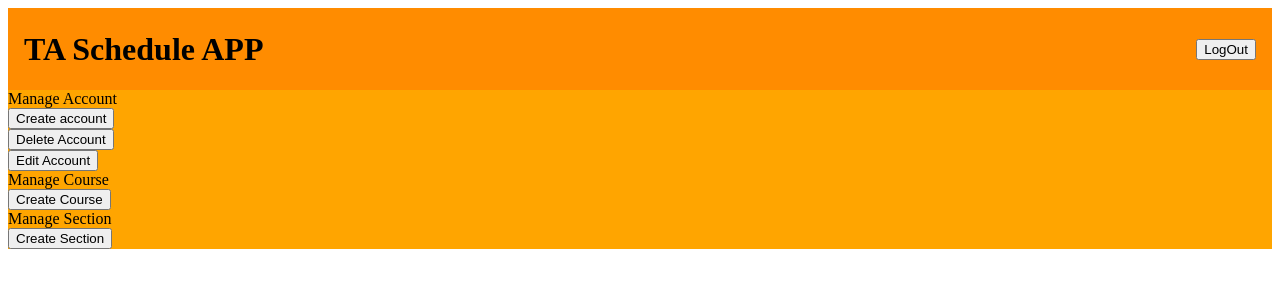
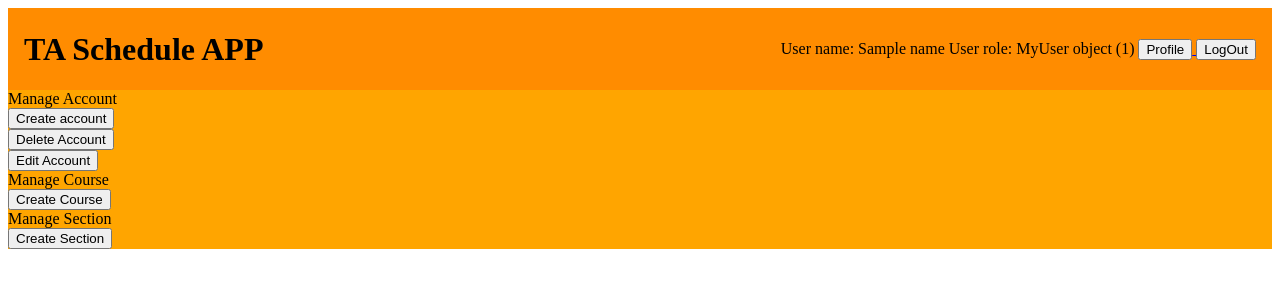
Before and after one commit to Iynsoo/ExplicitBadger, a Django app: template templates/home_admin.html in a window 1280 px wide. Shown: the top 300 px of the page. Run offline with Django 4.2, Linux system fonts and the light colour scheme; data comes from the database, SQL or seed files in the repository; tables that the repository leaves empty hold one stand-in row (values such as "Sample post"); the template is opened without the code that fills it: values that come from a table or form of the project are taken from there, most other values are stand-ins (such as "Sample title", 1, 10 or a date in 2020); parts of the project's set-up code (start-up, migrations or seed data) failed here and were passed over.

Commit message:
now in header present username and role and when click the profile button move the the profile.html page

```diff
--- a/templates/home_admin.html
+++ b/templates/home_admin.html
@@ -20,9 +20,22 @@
 <header>
 <h1>TA Schedule APP</h1>
     <nav>
-        <a href="../">
-            <button>LogOut</button>
-        </a>
+        <span>
+            User name: {{ name }}
+        </span>
+        <span>
+            User role: {{ role }}
+        </span>
+        <span>
+            <a href="../profile/">
+                <button>Profile</button>
+            </a>
+        </span>
+        <span>
+            <a href="../">
+                <button>LogOut</button>
+            </a>
+        </span>
     </nav>
 </header>
 <body>
```
